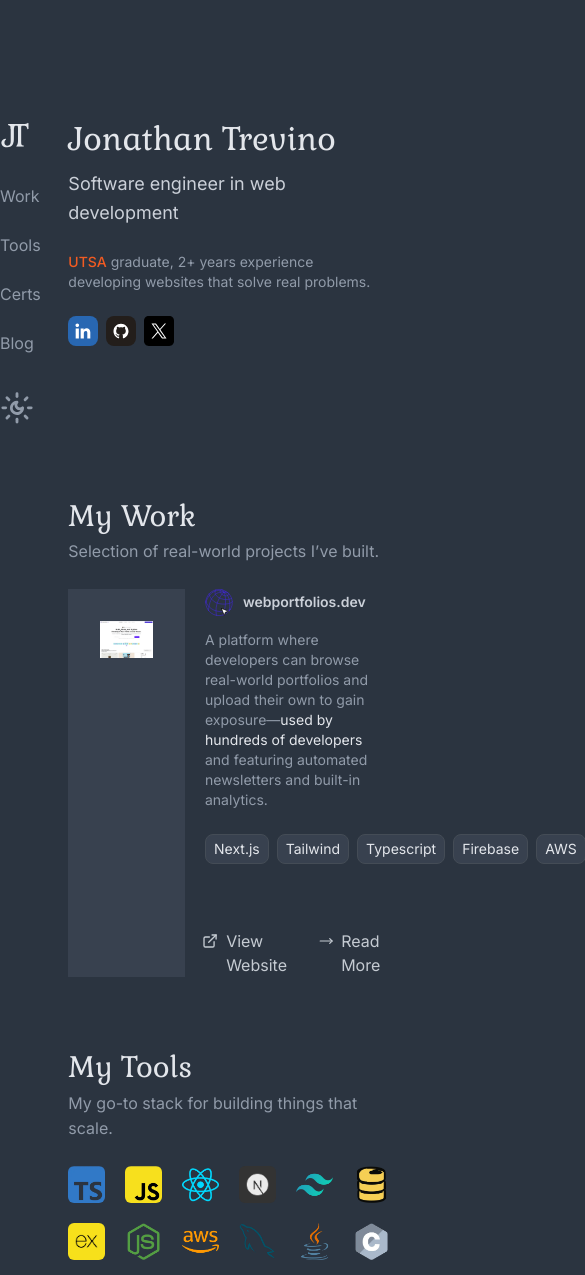
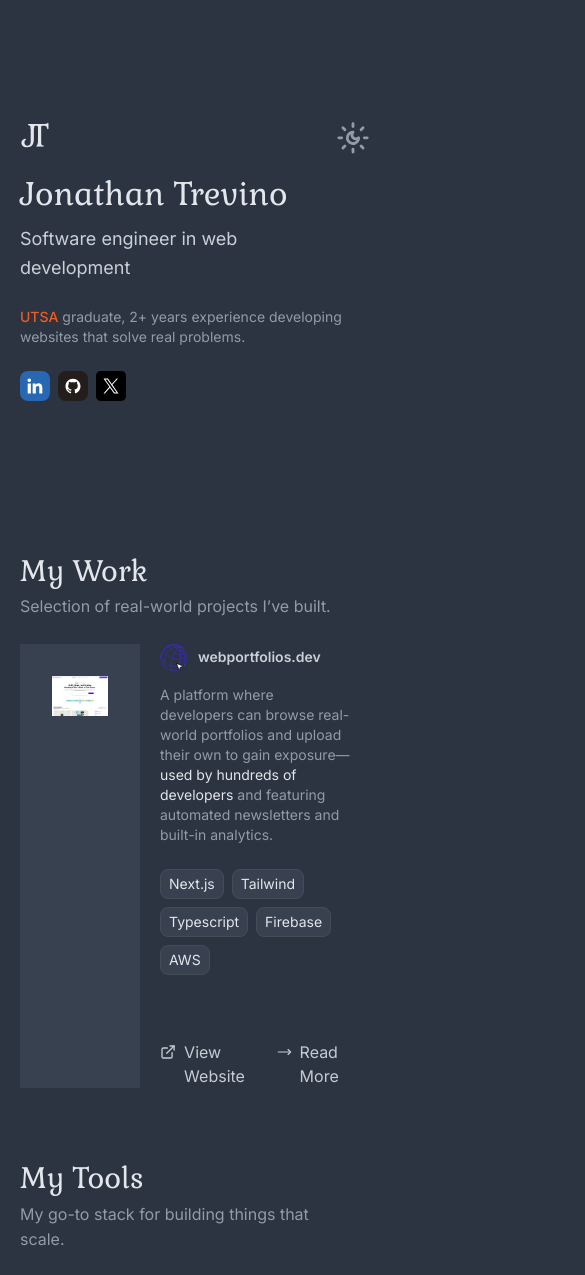
Before and after one commit to jonathantrevino/personal-portfolio, a Next.js app: page / in a window 390 px wide. Shown: the top 1275 px of the page, 585 px wide, since content can reach past the window. Built offline with nearby package versions, Linux system fonts and the light colour scheme; no server answers.

Commit message:
fix: 🩹 mobile responsiveness

```diff
--- a/app/components/projectCard.tsx
+++ b/app/components/projectCard.tsx
@@ -18,7 +18,7 @@ export const ProjectCard = ({ title, description, image_url, skills, live, users
             {title}
             {description}
           </span>
-          <div className='flex gap-2'>
+          <div className='flex gap-2 flex-wrap'>
             {skills.map((skill, index) =>
               <div key={index} className='text-[color:var(--text-title)] px-2 py-1 bg-[color:var(--bg-container)] border border-[color:var(--bg-stroke)] w-fit rounded-lg text-sm'>{skill}</div>
             )}
--- a/app/components/sideNav.tsx
+++ b/app/components/sideNav.tsx
@@ -23,19 +23,19 @@ const SideNav = () => {
   };
 
   return (
-    <aside className='col-span-2'>
-      <nav className='sticky top-[120px] flex flex-col gap-[35px] col-span-2'>
+    <aside className='col-span-12 lg:col-span-1'>
+      <nav className='sticky top-[120px] flex flex-row lg:flex-col lg:justify-start justify-between gap-[35px] col-span-2'>
         <Link href='/' className='w-fit'>
 
           <Image src={theme === 'light' ? '/light-logo.svg' : '/dark-logo.svg'} width={30} height={28} alt='logo' />
 
         </Link>
-        <div className='space-y-[25px] text-[color:var(--text-not-important)] flex flex-col'>
+        {/*<div className='space-y-[25px] text-[color:var(--text-not-important)] flex flex-col'>
           <Link href='/#work' className='w-fit hover:translate-x-1 transition-all'>Work</Link>
           <Link href='/#tools' className='w-fit hover:translate-x-1 transition-all'>Tools</Link>
           <Link href='/#certs' className='w-fit hover:translate-x-1 transition-all'>Certs</Link>
           <Link href='/blog' className='w-fit hover:translate-x-1 transition-all'>Blog</Link>
-        </div>
+        </div>*/}
         <button className={`w-fit flex gap-2 rounded-md text-xs items-center active:scale-95 group`} onClick={() => toggleTheme(theme === 'dark' ? 'light' : 'dark')}>
           <Image src={theme === 'dark' ? '/dark.svg' : '/light.svg'} width={34} height={34} alt='' />
 
--- a/app/layout.tsx
+++ b/app/layout.tsx
@@ -79,10 +79,10 @@ export default function RootLayout({
         <link rel="manifest" href="/site.webmanifest" />
       </head>
       <body
-        className={`antialiased max-w-[1060px] mx-auto grid grid-cols-12 gap-[20px] py-[120px] relative`}
+        className={`antialiased w-full lg:max-w-[1060px] mx-auto grid lg:grid-cols-12 gap-[20px] py-[120px] relative px-[20px]`}
       >
         <SideNav />
-        <main className='col-span-10'>
+        <main className='col-span-11'>
           {children}
           <Footer />
         </main>
--- a/app/page.tsx
+++ b/app/page.tsx
@@ -7,7 +7,7 @@ import Certifications from "./sections/certifications";
 
 export default function Home() {
   return (
-    <div className="col-span-8">
+    <div className="col-span-11">
       <Hero />
       <div className='pt-[150px]'></div>
       <Project />
```
